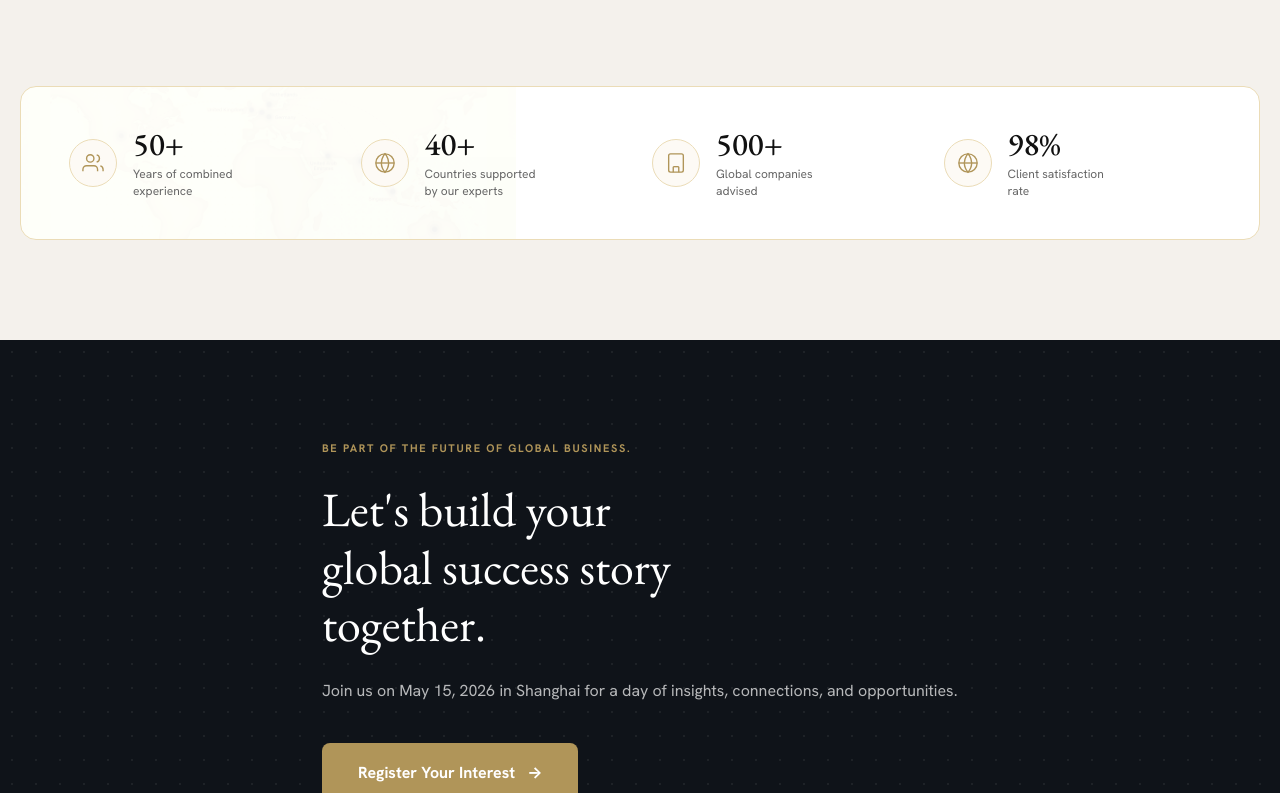
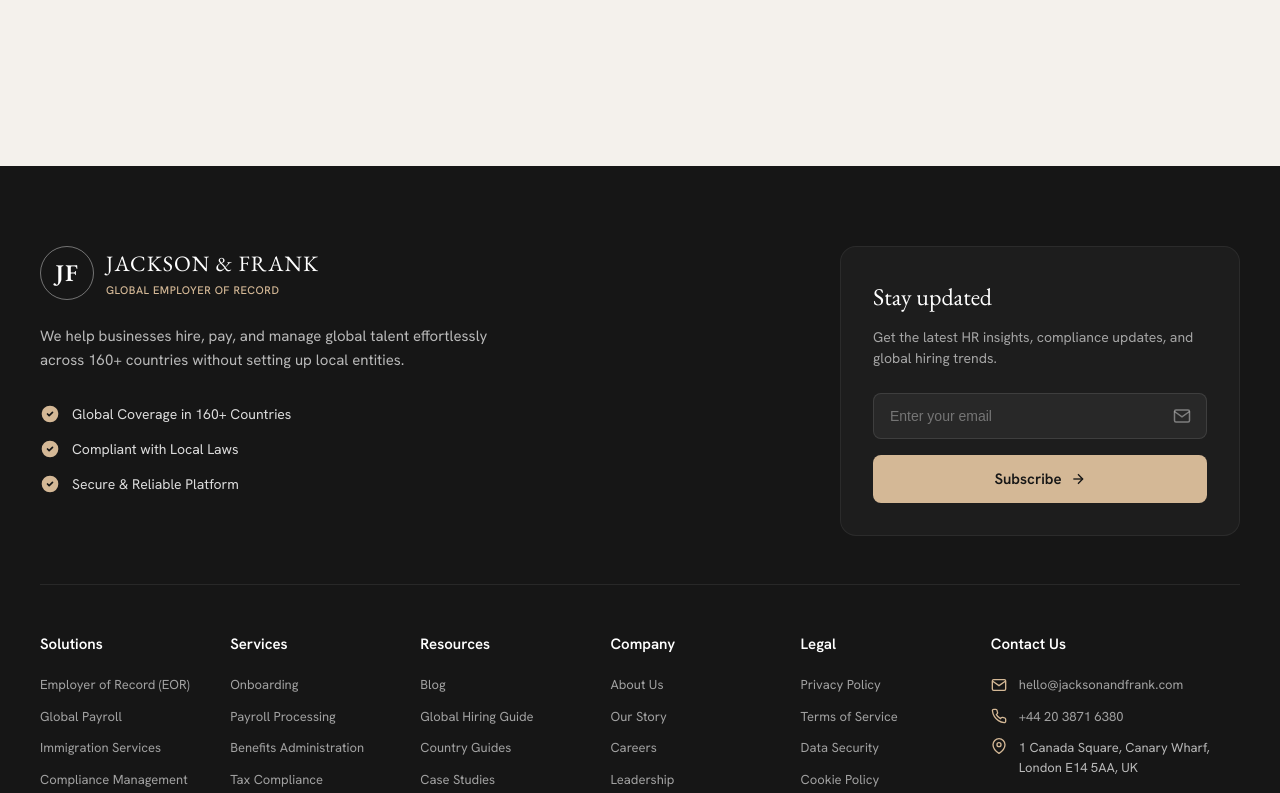
Before and after one commit to kshukla-dev/jf-new-ui, a Vue app: page /resources/events/china-europe-2026 in a window 1280 px wide. Shown: the part 3400-4193 px from the top of the page. Built offline with nearby package versions, Linux system fonts and the light colour scheme.

Commit message:
feat: remove stats banner and register CTA from PressReleasePage.vue

```diff
--- a/src/pages/PressReleasePage.vue
+++ b/src/pages/PressReleasePage.vue
@@ -345,60 +345,10 @@ onMounted(() => {
       </div>
     </div>
 
-    <!-- Stats Banner Underneath -->
-    <div class="speakers-stats-strip">
-      <div class="stats-watermark-map"></div>
-      <div class="s-stat-item">
-        <div class="s-stat-icon-wrap">
-          <svg width="22" height="22" viewBox="0 0 24 24" fill="none" stroke="currentColor" stroke-width="1.5"><path d="M17 21v-2a4 4 0 0 0-4-4H5a4 4 0 0 0-4 4v2"></path><circle cx="9" cy="7" r="4"></circle><path d="M23 21v-2a4 4 0 0 0-3-3.87"></path><path d="M16 3.13a4 4 0 0 1 0 7.75"></path></svg>
-        </div>
-        <div class="s-stat-info">
-          <h3>50+</h3>
-          <p>Years of combined<br>experience</p>
-        </div>
-      </div>
-      <div class="s-stat-item">
-        <div class="s-stat-icon-wrap">
-          <svg width="22" height="22" viewBox="0 0 24 24" fill="none" stroke="currentColor" stroke-width="1.5"><circle cx="12" cy="12" r="10"></circle><line x1="2" y1="12" x2="22" y2="12"></line><path d="M12 2a15.3 15.3 0 0 1 4 10 15.3 15.3 0 0 1-4 10 15.3 15.3 0 0 1-4-10 15.3 15.3 0 0 1 4-10z"></path></svg>
-        </div>
-        <div class="s-stat-info">
-          <h3>40+</h3>
-          <p>Countries supported<br>by our experts</p>
-        </div>
-      </div>
-      <div class="s-stat-item">
-        <div class="s-stat-icon-wrap">
-          <svg width="22" height="22" viewBox="0 0 24 24" fill="none" stroke="currentColor" stroke-width="1.5"><rect x="4" y="2" width="16" height="20" rx="2" ry="2"></rect><line x1="9" y1="22" x2="9" y2="16"></line><line x1="15" y1="22" x2="15" y2="16"></line><line x1="9" y1="16" x2="15" y2="16"></line><path d="M8 6h.01M16 6h.01M8 10h.01M16 10h.01M12 6h.01M12 10h.01"></path></svg>
-        </div>
-        <div class="s-stat-info">
-          <h3>500+</h3>
-          <p>Global companies<br>advised</p>
-        </div>
-      </div>
-      <div class="s-stat-item">
-        <div class="s-stat-icon-wrap">
-          <svg width="22" height="22" viewBox="0 0 24 24" fill="none" stroke="currentColor" stroke-width="1.5"><circle cx="12" cy="12" r="10"></circle><line x1="2" y1="12" x2="22" y2="12"></line><path d="M12 2a15.3 15.3 0 0 1 4 10 15.3 15.3 0 0 1-4 10 15.3 15.3 0 0 1-4-10 15.3 15.3 0 0 1 4-10z"></path></svg>
-        </div>
-        <div class="s-stat-info">
-          <h3>98%</h3>
-          <p>Client satisfaction<br>rate</p>
-        </div>
-      </div>
-    </div>
+
   </section>
 
-  <!-- REGISTER CTA -->
-  <section id="register" class="register-cta-strip">
-    <div class="register-cta-dotted-bg"></div>
-    <div class="container register-cta-content text-center">
-      <span class="reg-tag">{{ ev.footerCta.tag }}</span>
-      <h2>Let's build your global success story<br>together.</h2>
-      <p>{{ ev.footerCta.description }}</p>
-      <RouterLink to="/contact" class="btn-primary-gold-cta">
-        {{ ev.footerCta.ctaText }} <span class="arrow">→</span>
-      </RouterLink>
-    </div>
-  </section>
+
 </template>
 
 <style scoped>
@@ -1353,7 +1303,7 @@ onMounted(() => {
   }
   .pr-hero {
     min-height: auto;
-    padding: 220px 20px 60px;
+    padding: 20px 20px 60px;
     background-size: 100% auto;
     background-position: top center;
     background-image: linear-gradient(to bottom, rgba(255, 255, 255, 0.1) 0%, #ffffff 190px), url(/case-study/china-europe.png);
```
